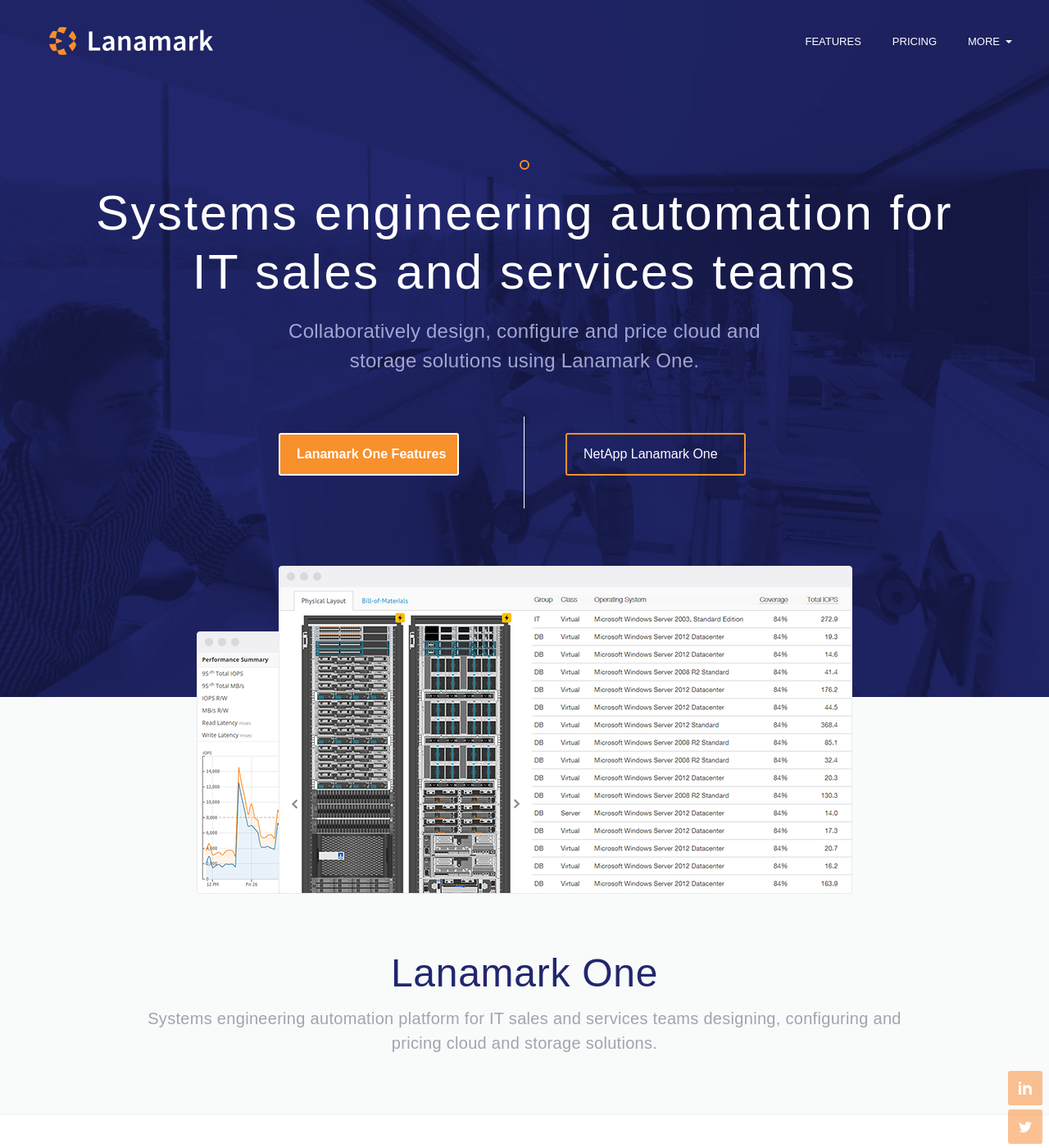
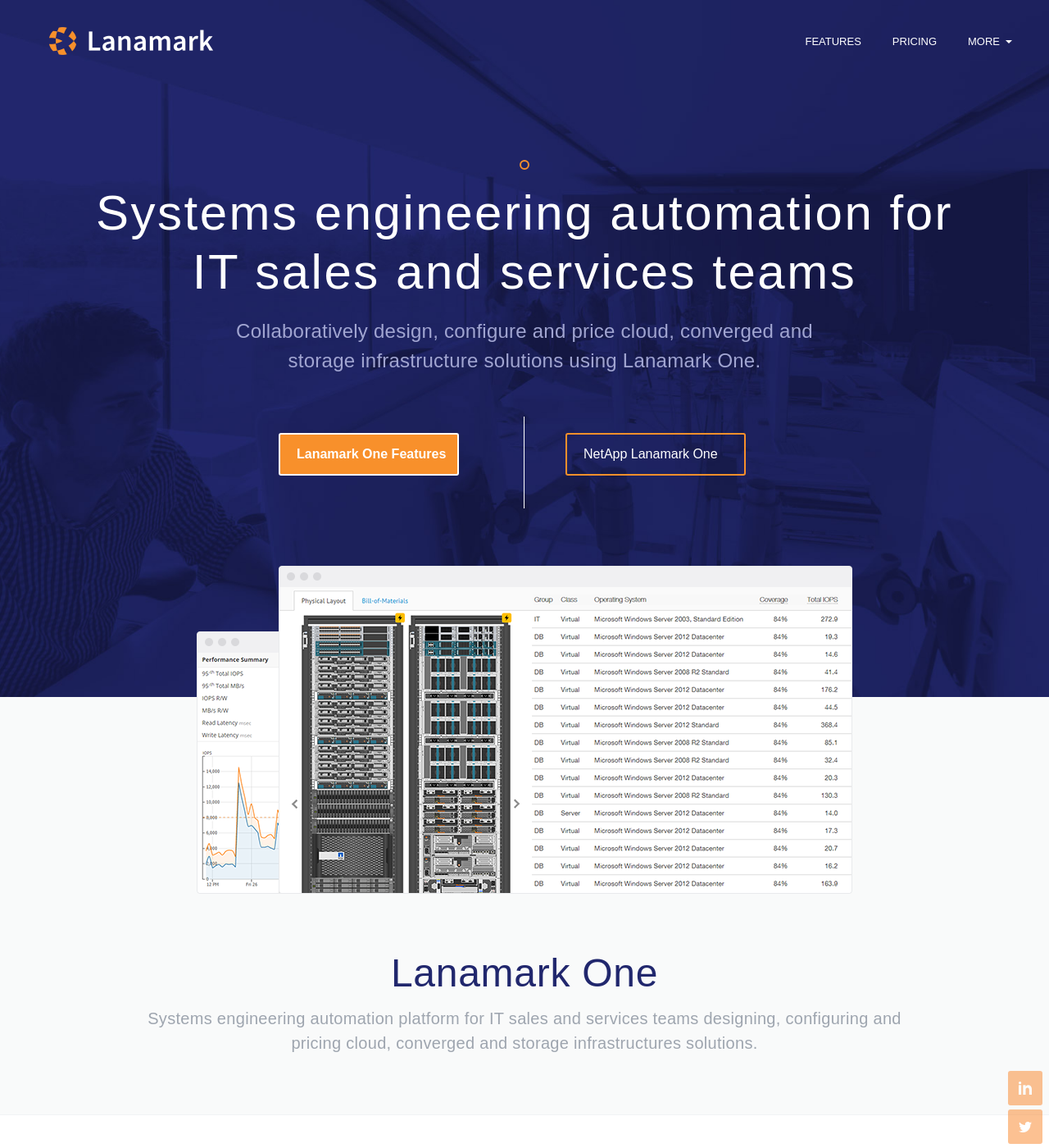
Before and after one commit to lanamark-dev/lanamark.github.io, a Jekyll site: the page built from index.html, in a window 1280 px wide and 1400 px high. Shown: the whole window at 82% size. Built offline with Jekyll 4.4.1, drawn with Linux system fonts in a browser that asks for light colours; nearby versions of some CDN libraries.

Commit message:
Content update

```diff
--- a/index.html
+++ b/index.html
@@ -3,7 +3,7 @@
 headerClass: homepage
 pageTitle: Lanamark - Systems engineering automation for IT sales and services teams
 title: Systems engineering automation for IT sales and services teams
-subtitle: Collaboratively design, configure and price cloud and storage solutions using Lanamark One.
+subtitle: Collaboratively design, configure and price cloud, converged and storage infrastructure solutions using Lanamark One.
 ---
 
 <div class="section product-one">
@@ -12,7 +12,7 @@
         <img class="preview" src="/assets/images/product-preview.png" alt="">
         <h2>
             Lanamark One
-            <small>Systems engineering automation platform for IT sales and services teams designing, configuring and pricing cloud and storage solutions.</small>
+            <small>Systems engineering automation platform for IT sales and services teams designing, configuring and pricing cloud, converged and storage infrastructures solutions.</small>
         </h2>
       </div>
     </div>
```
Also changed, not shown: assets/styles/css/main.css.
